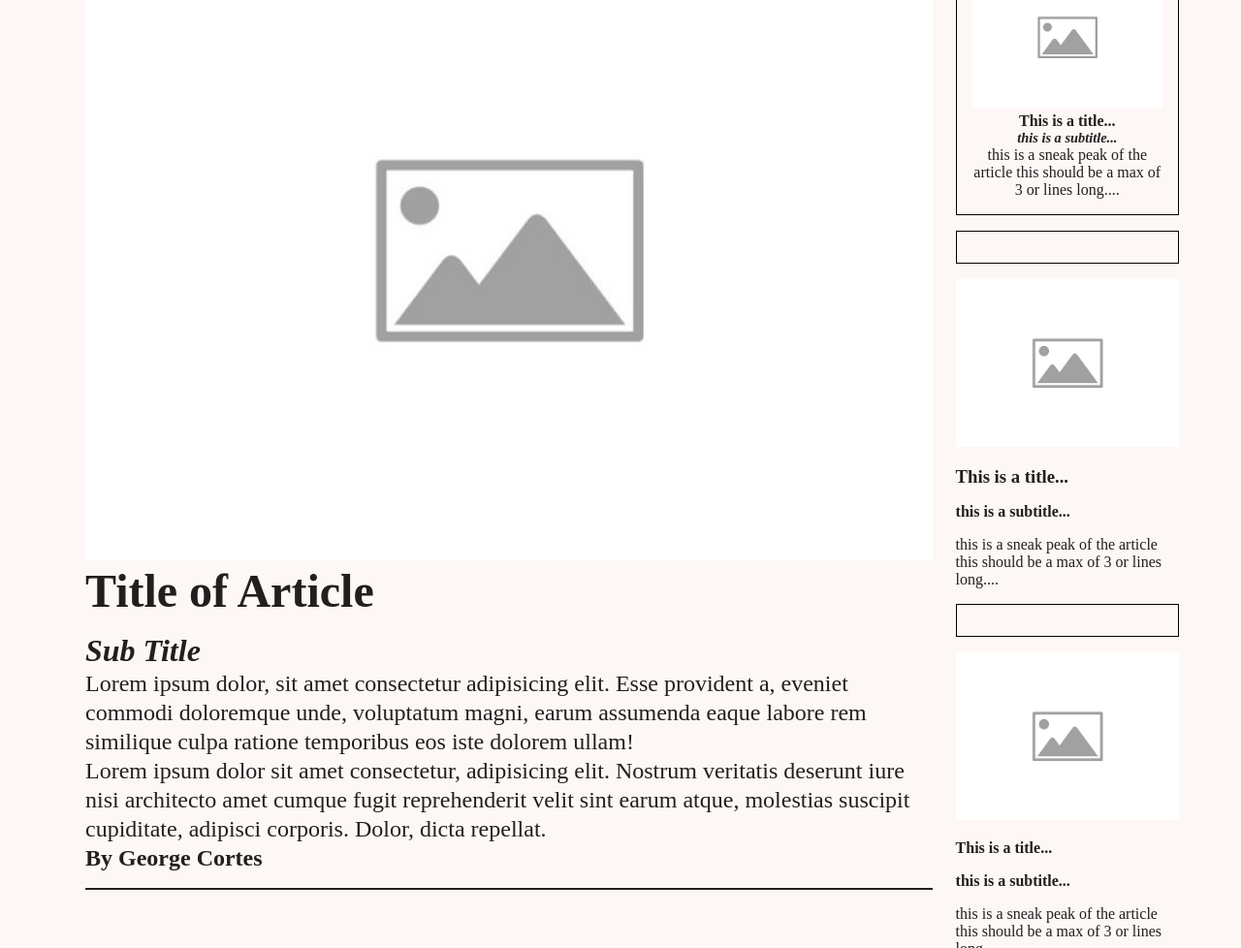
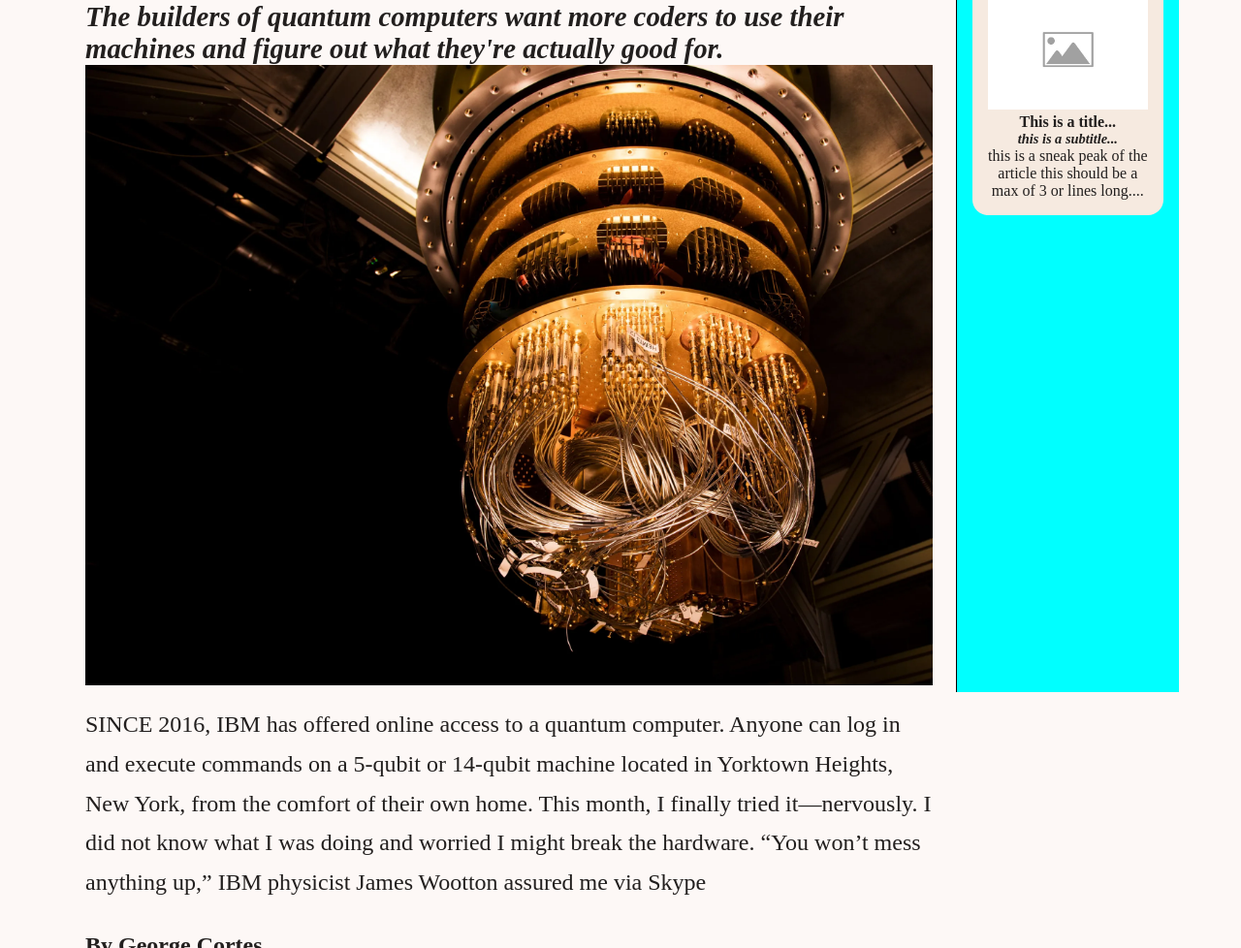
Before and after one commit to GeoCort/ProjectBlog, a website: page index.html in a window 1280 px wide. Shown: the part 382-1360 px from the top of the page at 97% size. Drawn offline with Linux system fonts and the light colour scheme.

Commit message:
reformatted article html. padding added to sidebar

```diff
--- a/index.html
+++ b/index.html
@@ -34,37 +34,22 @@
         <section class="grid container">
             <div class="mainContent">
                 <article class="blogPostContainer">
-                    <div class="img-container">
-                        <img src="./public/images/placeholder-image.jpg" class="img">
+                   <h3 class="title ">Quantum Computing: The future of Tech?</h3>
+                    <h4 class="subTitle"> The builders of quantum computers want more coders to use their machines and figure out what they're actually good for.</h4>
+                     <div class="img-container">
+                        <img src="./public/images/Bristlecone_mix-perspective_ErikLucero.jpg.webp" class="img">
                     </div>
-                    <h3 class="title ">Title of Article</h3>
-                    <h4 class="subTitle">Sub Title</h4>
                     <p>
-                        Lorem ipsum dolor, sit amet consectetur adipisicing elit. Esse provident a, eveniet commodi doloremque unde, voluptatum magni, earum assumenda eaque labore rem similique culpa ratione temporibus eos iste dolorem ullam!
-                    </p>
-                    <p>Lorem ipsum dolor sit amet consectetur, adipisicing elit. Nostrum veritatis deserunt iure nisi architecto amet cumque fugit reprehenderit velit sint earum atque, molestias suscipit cupiditate, adipisci corporis. Dolor, dicta repellat.</p>
-                    <p><strong>By George Cortes</strong></span>
+                        SINCE 2016, IBM has offered online access to a quantum computer. Anyone can log in and execute commands on a 5-qubit or 14-qubit machine located in Yorktown Heights, New York, from the comfort of their own home. This month, I finally tried it—nervously. I did not know what I was doing and worried I might break the hardware. “You won’t mess anything up,” IBM physicist James Wootton assured me via Skype</p>
+                   <p><strong>By George Cortes</strong></span>
                         <div class="bar"></div>
                 </article>
                 <!-- article -->
-                <article class="blogPostContainer">
-                    <div class="img-container">
-                        <img src="./public/images/placeholder-image.jpg" class="img">
-                    </div>
-                    <h3 class="title ">Title of Article</h3>
-                    <h4 class="subTitle">Sub Title</h4>
-                    <p>
-                        Lorem ipsum dolor, sit amet consectetur adipisicing elit. Esse provident a, eveniet commodi doloremque unde, voluptatum magni, earum assumenda eaque labore rem similique culpa ratione temporibus eos iste dolorem ullam!
-                    </p>
-                    <p>Lorem ipsum dolor sit amet consectetur, adipisicing elit. Nostrum veritatis deserunt iure nisi architecto amet cumque fugit reprehenderit velit sint earum atque, molestias suscipit cupiditate, adipisci corporis. Dolor, dicta repellat.</p>
-                    <p><strong>By George Cortes</strong></span>
-                        <div class="bar"></div>
-                </article>
 
             </div>
 
             <div class="sidebar">
-                Other Articles
+                <h2>Other Articles</h2>
                 <article class="sidebar-container">
                     <div class="img-container">
                         <img src="./public/images/placeholder-image.jpg" class="img">
@@ -73,23 +58,6 @@
                     <h4 class="sidebarSubTitle">this is a subtitle...</h4>
                     <p class="sidebarContent">this is a sneak peak of the article this should be a max of 3 or lines long....</p>
                 </article>
-
-                <article class="sidebar-container"></article>
-                    <div class="img-container">
-                        <img src="./public/images/placeholder-image.jpg" class="img">
-                    </div>
-                    <h3>This is a title...</h3>
-                    <h4>this is a subtitle...</h4>
-                    <p>this is a sneak peak of the article this should be a max of 3 or lines long....</p>
-                </article>
-                <article class="sidebar-container"></article>
-                    <div class="img-container">
-                        <img src="./public/images/placeholder-image.jpg" class="img">
-                    </div>
-                    <h3 class="sidebarTitle">This is a title...</h3>
-                    <h4>this is a subtitle...</h4>
-                    <p>this is a sneak peak of the article this should be a max of 3 or lines long....</p>
-                </article>
             </div>
         </section>
     </main>
--- a/src/style.css
+++ b/src/style.css
@@ -10,8 +10,8 @@
 
     --lightShadeBrown:#fdf8f6;
     --offsetShadeBrown:#f4e3dd;
-    --darkerOffsetShadeBrown:#B09A99;
-    --darkerShadeBrown:#B09A99;
+    --darkerOffsetShadeBrown:#f6eae0;
+    --darkerShadeBrown:#efe2cf;
     --darkShadeBrown:#221f1e;
     --marginBody:4rem;
     --marginMobile:2rem;
@@ -28,7 +28,7 @@ main{
 }
 a:hover{
     background-color:var(--darkerOffsetShadeBrown);
-    color:var(--lightShadeBrown);
+    color:var(--darkShadeBrown);
 }
 /* logo */
 .size{
@@ -89,6 +89,7 @@ h1{
 .sidebar{
     display: flex;
     flex-direction: column;
+    background-color: aqua;
     gap:1rem;
 }
 .green{
@@ -106,13 +107,15 @@ h1{
 }
 .blogPostContainer > p{
     font-size:1.5em;
-    line-height: 1.25;
+    line-height: 1.7em;
+    padding-top: 1rem;
+    padding-bottom: .5rem;
 }
 .title{
-    font-size: 3em;
+    font-size: 2.5em;
 }
 .subTitle{
-    font-size:2em;
+    font-size:1.8em;
     font-style: italic;
     margin-block-start: 1rem;
 }
@@ -138,10 +141,16 @@ h1{
     background-color: #221f1e;
 }
 /* sidebar */
+
+.sidebar{
+    border-left:1px solid black;
+    padding:1rem;
+
+}
 .sidebar-container{
-    width: 100%;
     text-align: center;
-    border:1px solid black;
+    background-color: var(--darkerOffsetShadeBrown);
+    border-radius: 1rem;
     padding:1rem;
 }
 .sidebarTitle{
@@ -219,18 +228,19 @@ h1{
     }
     .blogPostContainer > p,span {
         text-align: start;
+        font-size: 1.1em;
     }
     .title{
-        font-size: 2em;
+        font-size: 1.8em;
     }
     .subTitle{
-        font-size: 1.5em;
+        font-size: 1.15em;
 
     }
     .img{
         border-radius: 10px;
     }
-    .header-center{
+    .header-center >nav{
         display: none;
     }
 
```
Also changed, not shown: public/images/Bristlecone_mix-perspective_ErikLucero.jpg.webp (added).
